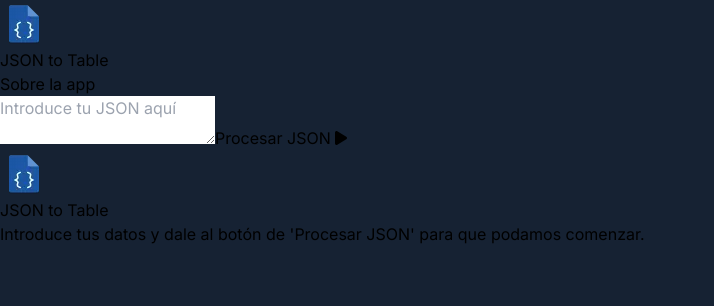
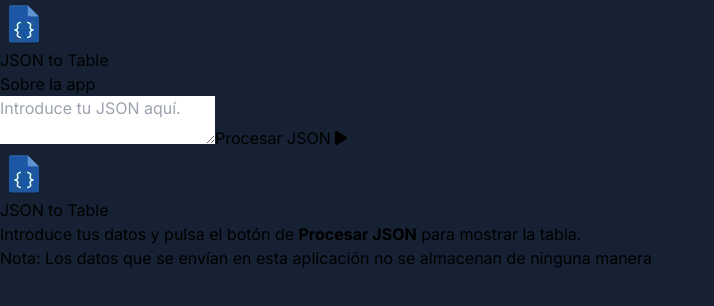
Before and after one commit to Joboufra/pyJsonToTable-Front, a Next.js app: page / in a window 1280 px wide. Shown: the top 306 px of the page, without its empty margins (0-714 px from the left). Built offline with nearby package versions, Linux system fonts and the light colour scheme.

Commit message:
fix: Wrong behaviour when loading new JSON after applying filters in the previous one

```diff
--- a/src/app/components/Welcome.jsx
+++ b/src/app/components/Welcome.jsx
@@ -2,7 +2,7 @@
 import Image from "next/image";
 function Welcome() {
   return (
-    <div className="flex flex-col justify-center items-center h-full mt-20 md:mt-0 md:h-screen p-6 font-sans">
+    <div className="flex flex-col justify-center items-center h-full mt-15 md:mt-0 md:h-screen p-6 font-sans">
       <h2 className="flex flex-row items-center text-2xl font-bold text-white mb-4 uppercase gap-2">
         <Image
             src="/logo.webp"
@@ -12,7 +12,8 @@ function Welcome() {
           />
           JSON to Table
           </h2>
-        <p className="text-xl text-gray-400 text-center">Introduce tus datos y dale al botón de &apos;Procesar JSON&apos; para que podamos comenzar.</p>
+        <p className="text-xl text-gray-400 text-center font-sans">Introduce tus datos y pulsa el botón de <b>Procesar JSON</b> para mostrar la tabla.</p>
+        <p className="text-sm text-gray-500 mt-5 text-center font-sans">Nota: Los datos que se envían en esta aplicación no se almacenan de ninguna manera</p>
     </div>
   );
 }
--- a/src/app/components/jsonInput.jsx
+++ b/src/app/components/jsonInput.jsx
@@ -389,7 +389,7 @@ export default function JsonInput({ jsonInput, setJsonInput, handleSubmit, isMod
         className="md:h-5/6 h-1/6 bg-white/10 border text-slate-100 border-gray-500 p-2 resize-none scrollbar scrollbar-thumb-teal-700 scrollbar-track-slate-700"
         value={jsonInput}
         onChange={(e) => setJsonInput(e.target.value)}
-        placeholder="Introduce tu JSON aquí"
+        placeholder="Introduce tu JSON aquí."
       >
       </textarea>
       <button
@@ -398,6 +398,8 @@ export default function JsonInput({ jsonInput, setJsonInput, handleSubmit, isMod
       >
         Procesar JSON <FontAwesomeIcon icon={faPlay} className="w-5 h-5 md:w-5 md:h-5"/>
       </button>
+
     </div>
+
   );
 }
--- a/src/app/page.jsx
+++ b/src/app/page.jsx
@@ -20,7 +20,6 @@ export default function Home() {
   const [showNoResultsMessage, setShowNoResultsMessage] = useState(false);
   const [tableColumns, setTableColumns] = useState([]);
 
-
   useEffect(() => {
     const extractColumnNames = () => {
       const tempDiv = document.createElement('div');
@@ -31,7 +30,7 @@ export default function Home() {
     };
 
     if (tableHtml) {
-      console.log("tableHtml actualizado, extrayendo nombres de columna...");
+      console.log("Tabla actualizada, se modifican los filtros.");
       setTableColumns(extractColumnNames());
     }
   }, [tableHtml]);
@@ -99,7 +98,7 @@ const handleExport = (format) => {
   };
 
   const handleJsonError = (error) => {
-    showModal('Error de análisis', 'El JSON no es válido');
+    showModal('Error de análisis', 'El JSON proporcionado no es válido');
   };
 
   const handleSubmit = async () => {
@@ -123,8 +122,8 @@ const handleExport = (format) => {
       }
       const jsonResponse = await response.json();
       const styledTableHtml = addStylesToTable(jsonResponse.html);
-      console.log(jsonResponse);
       setTableHtml(styledTableHtml);
+      setFilteredTableHtml(styledTableHtml);
     } catch (error) {
       console.error('Error en la solicitud o en el análisis del JSON');
       handleJsonError(error);
@@ -240,7 +239,7 @@ const handleExport = (format) => {
           <Welcome />
         ) : showNoResultsMessage ? (
           <div className="flex justify-center items-center h-full">
-            <p className="text-lg text-slate-400">No se encontraron resultados para tu búsqueda.</p>
+            <p className="text-lg text-slate-400">No se encontraron resultados para tu búsqueda</p>
           </div>
         ) : (
           <motion.div
@@ -268,7 +267,7 @@ const handleExport = (format) => {
           isModalOpen={isModalOpen}
           onClose={() => setIsAboutModalOpen(false)}
 
-          title="JsonToTable - v1.3.0 | Jose Boullosa"
+          title="JsonToTable - v1.4.1 | Jose Boullosa"
           content={
             <>
               <p>Todo el código de este proyecto se puede consultar en mi repositorio de <a className='text-teal-500 font-bold' target="_blank" href='https://github.com/Joboufra/pyJsonToTable-Front'>GitHub</a></p>
```
Lines whose indentation alone changed are shown as unchanged.
